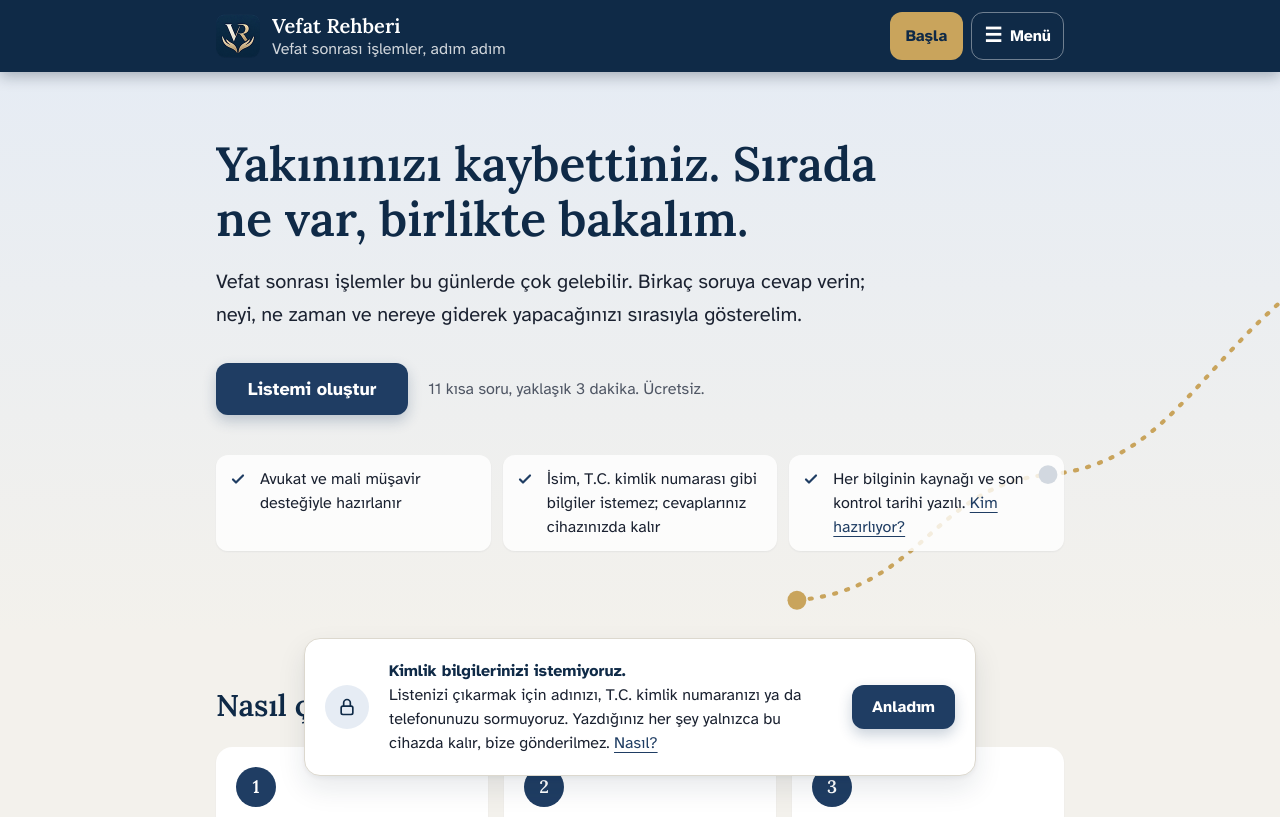
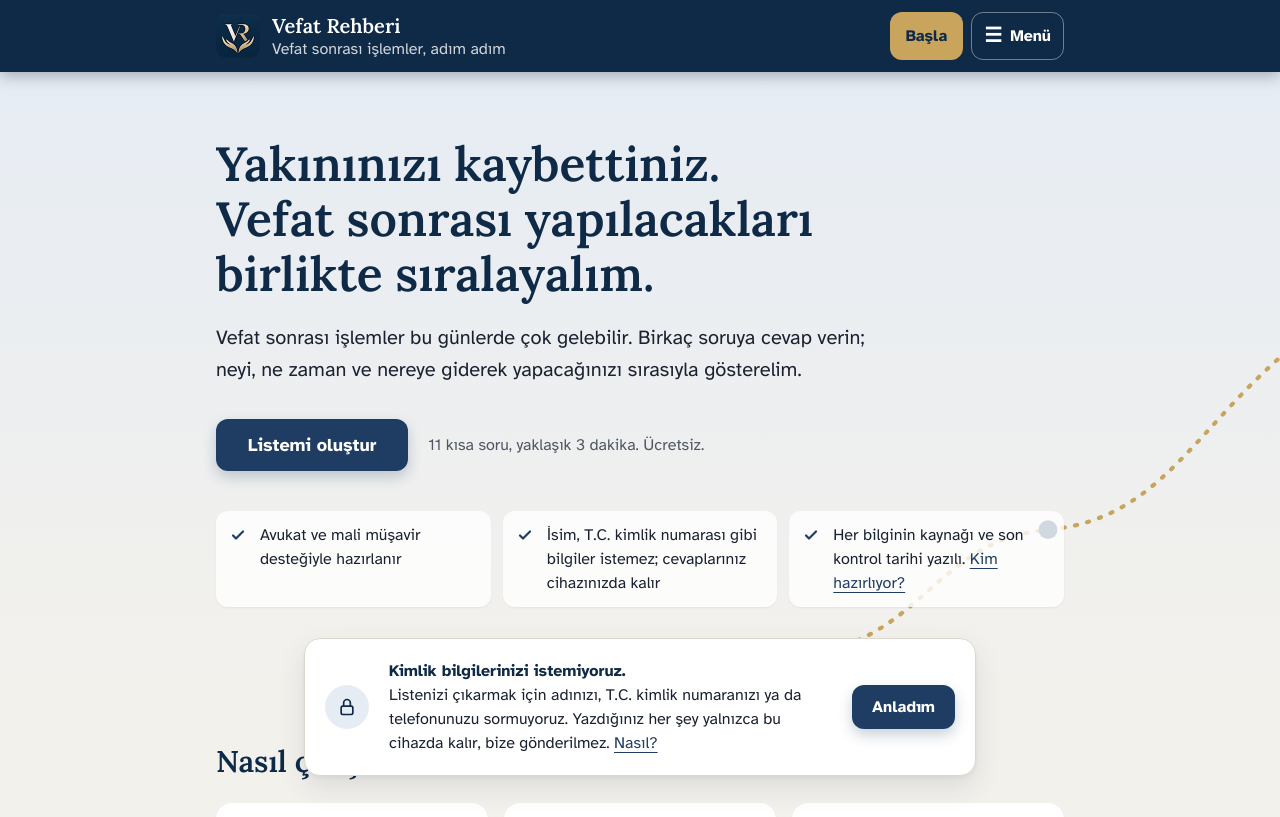
Before and after one commit to ahmethaktaneker/vefarehberi, a Next.js app: page / in a window 1280 px wide. Shown: the top 817 px of the page. Built offline with nearby package versions, Linux system fonts and the light colour scheme.

Commit message:
Ana sayfa başlığı: vefat sonrası yapılacaklar

```diff
--- a/app/page.tsx
+++ b/app/page.tsx
@@ -52,7 +52,7 @@ export default function AnaSayfa() {
           <DevamKarti />
           <div className="max-w-2xl">
             <h1 className="font-serif text-4xl font-semibold leading-[1.15] text-vurgu-koyu sm:text-5xl">
-              Yakınınızı kaybettiniz. Sırada ne var, birlikte bakalım.
+              Yakınınızı kaybettiniz. Vefat sonrası yapılacakları birlikte sıralayalım.
             </h1>
             <p className="mt-5 text-xl leading-relaxed text-metin">
               Vefat sonrası işlemler bu günlerde çok gelebilir. Birkaç soruya cevap verin; neyi, ne zaman ve nereye giderek yapacağınızı sırasıyla gösterelim.
```
